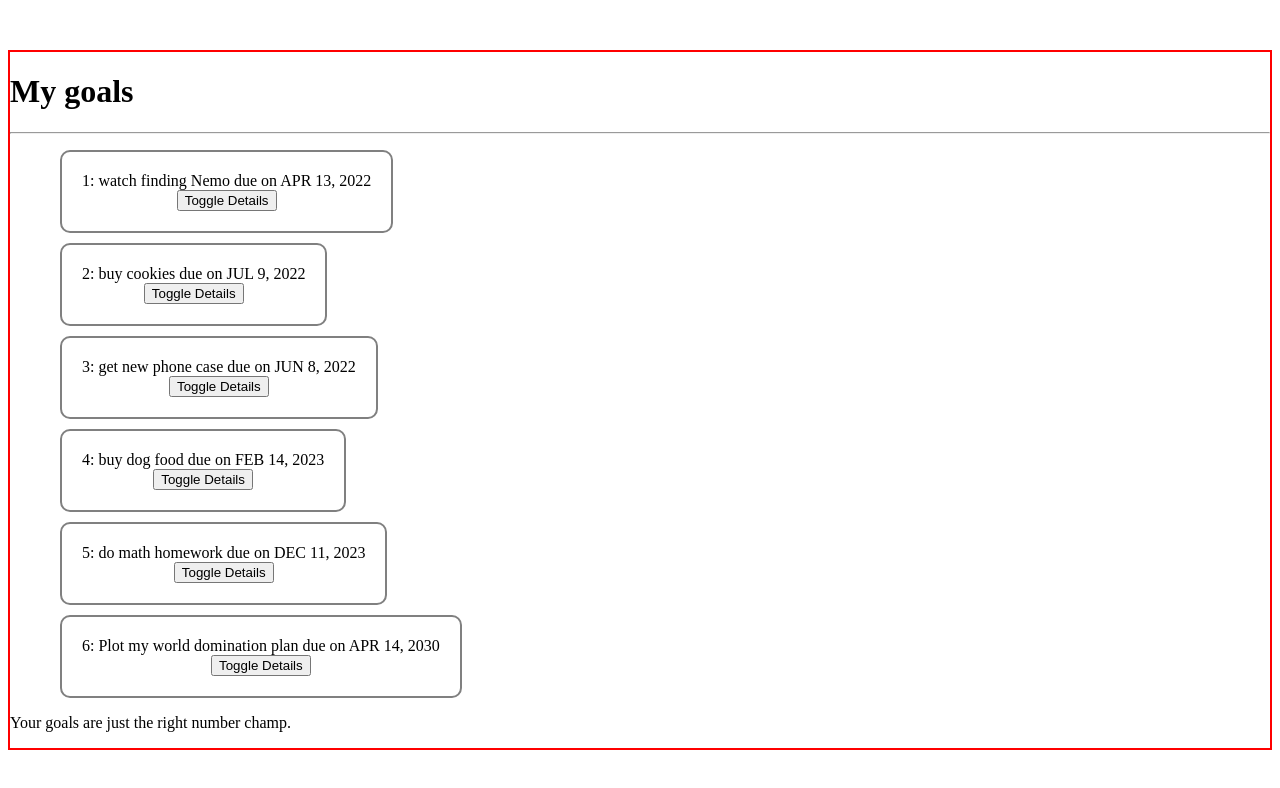
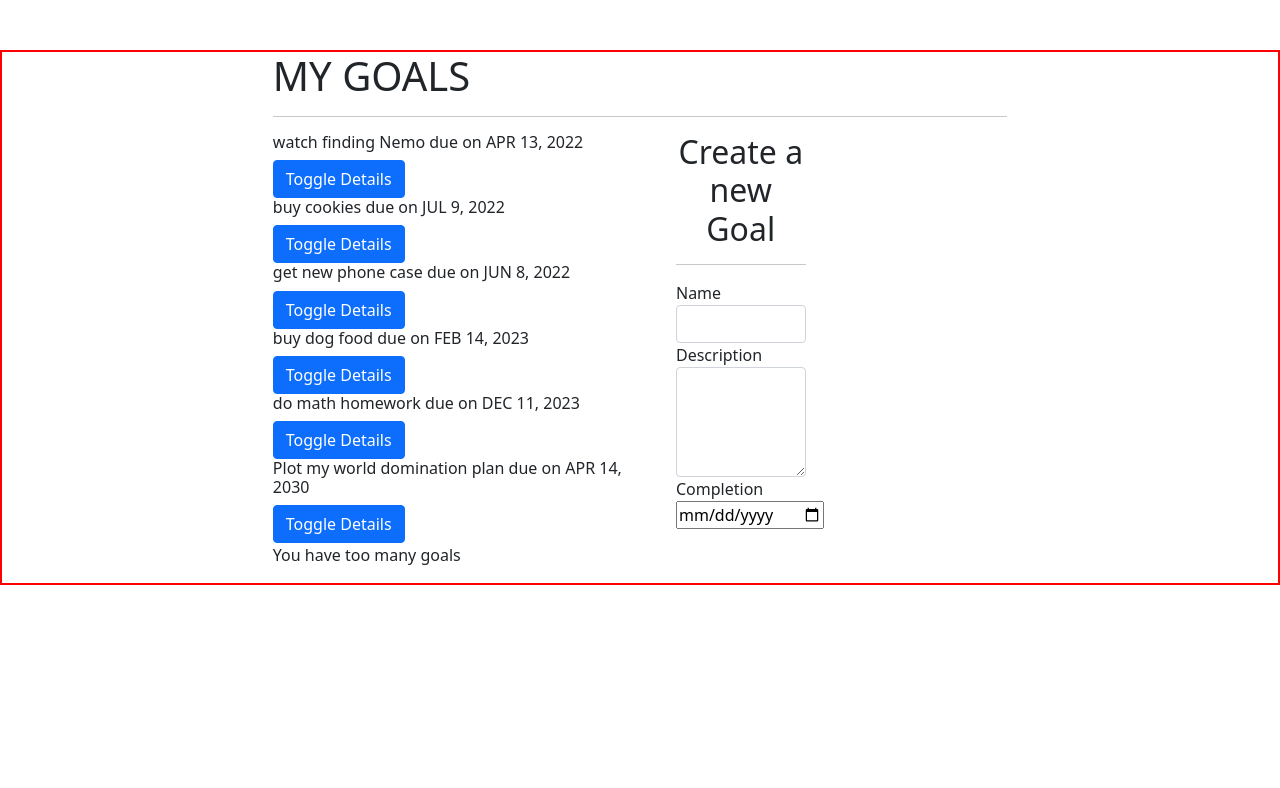
Before and after one commit to KellyKiiru/goals, an Angular app: page / in a window 1280 px wide. Shown: the top 788 px of the page. Built offline with nearby package versions, Linux system fonts and the light colour scheme.

Commit message:
add form

```diff
--- a/package.json
+++ b/package.json
@@ -18,6 +18,8 @@
     "@angular/platform-browser": "~13.3.0",
     "@angular/platform-browser-dynamic": "~13.3.0",
     "@angular/router": "~13.3.0",
+    "bootstrap": "^5.1.3",
+    "popper": "^1.0.1",
     "rxjs": "~7.5.0",
     "tslib": "^2.3.0",
     "zone.js": "~0.11.4"
--- a/src/app/app.component.html
+++ b/src/app/app.component.html
@@ -1,3 +1,3 @@
-<div style="margin-top: 50px; border: solid 2px red;">
+<div style="margin-top: 50px; border: solid 2px red; display: flex; justify-content: space-evenly;">
   <app-goal></app-goal>
 </div>
--- a/src/app/goal-detail/goal-detail.component.css
+++ b/src/app/goal-detail/goal-detail.component.css
@@ -1,5 +1,5 @@
 .goalDetail{
     background-color: bisque;
-    padding: 5px;
+    padding: 20px;
     border-radius: 5px;
 }
--- a/src/app/goal-detail/goal-detail.component.html
+++ b/src/app/goal-detail/goal-detail.component.html
@@ -7,5 +7,5 @@
 <div class="goalDetail">
     <p>{{goal?.description}}</p>
     <p>This goal will be deleted in {{goal?.completeDate|dateCount}} days</p>
-    <button (click)="goalDelete(true)" >Delete</button>
+    <button style="position: relative; bottom: 10px;" class="btn btn-danger" (click)="goalDelete(true)" >Delete</button>
 </div>
--- /dev/null
+++ b/src/app/goal-form/goal-form.component.html
@@ -0,0 +1,37 @@
+<div class="container-fluid">
+    <h2 class="text-center">Create a new Goal</h2>
+    <hr>
+    <form (ngSubmit)='submitGoal()' #goalForm="ngForm">
+        <div class="form-group">
+
+            <label for="name">Name</label>
+            <input type="text" required class="form-control" id="name" [(ngModel)]="newGoal.name" name="name
+            " #name='ngModel'>
+            <div [hidden]="name.valid || name.pristine" class="alert alert-danger">
+                <p>Name is required</p>
+              </div>
+
+            <!-- <label for="name">Name</label>
+            <input type="text" class="form-control" id="name" [(ngModel)]="newGoal.name" name="name" #name='ngModel'
+                required>
+            <div [hidden]="name.valid || name.pristine" class="alert alert-danger">
+                <p>Name is required</p>
+            </div> -->
+
+        </div>
+        <div class="form-group">
+
+            <label for="description">Description</label>
+            <textarea class="form-control" id="description" rows="4" required [(ngModel)]="newGoal.description"
+                name="description"></textarea>
+
+        </div>
+        <div class="form-group">
+            <label for="complete">Completion</label>
+            <input type='date' id="complete" required>
+
+        </div>
+
+        <!-- <button (click)="" >Add goal</button> -->
+    </form>
+</div>
--- /dev/null
+++ b/src/app/goal-form/goal-form.component.ts
@@ -0,0 +1,23 @@
+import { Component, OnInit, Output, EventEmitter } from '@angular/core';
+import { Goal } from '../goal';
+
+@Component({
+  selector: 'app-goal-form',
+  templateUrl: './goal-form.component.html',
+  styleUrls: ['./goal-form.component.css']
+})
+export class GoalFormComponent implements OnInit {
+
+  newGoal = new Goal (0, '', '', new Date);
+  @Output() addGoal = new EventEmitter<Goal>();
+
+  constructor() { }
+
+  submitGoal(){
+    this.addGoal.emit(this.newGoal);
+  }
+
+  ngOnInit(): void {
+  }
+
+}
--- a/src/app/goal/goal.component.html
+++ b/src/app/goal/goal.component.html
@@ -1,17 +1,17 @@
-<div>
+<!-- <div class="container">
     <h1> My goals </h1>
     <hr>
     <ul>
         <div class="displayGoals" *ngFor="let goal of goals; let i = index">
-            <li appStrikeThrough style="list-style: none;">
+            <li style="list-style: none; margin-bottom: 10px;">
                 {{goal.id}}: {{goal.name}} due on {{goal.completeDate|date|uppercase}} </li>
-            <button (click)="toggleDetails(i)" >Toggle Details</button>
+            <button style=" margin-bottom: 10px;" class="btn btn-warning" (click)="toggleDetails(i)" >Toggle Details</button>
             <app-goal-detail *ngIf='goal.showDescription' [goal]='goal' (isComplete) = "deleteGoal($event, i)" ></app-goal-detail>
         </div>
     </ul>
     <p *ngIf="goals.length == goals.length">Your goals are just the right number champ.</p>
 
-</div>
+</div> -->
 
 
 
@@ -25,3 +25,29 @@
       </li>
     </ul>
   </div> -->
+
+  <div class="container">
+    <h1>MY GOALS</h1>
+    <hr>
+
+    <div class="row">
+      <div class="col-md-6">
+        <div *ngFor='let goal of goals;let i = index'>
+          <div>
+            <h6 id={{i}} appStrikethrough>{{goal.name}} due on {{goal.completeDate|date|uppercase}}</h6>
+            <button (click)='toggleDetails(i)' class="btn btn-primary">Toggle Details</button>
+          </div>
+
+          <div *ngIf='goal.showDescription'>
+            <app-goal-detail  [goal]='goal' (isComplete) = 'deleteGoal($event,i)'></app-goal-detail>
+          </div>
+        </div>
+      </div>
+      <div class="col-md-6">
+        <div class="col-md-6">
+          <app-goal-form (addGoal)="addNewGoal($event)"></app-goal-form>
+     </div>
+      </div>
+    </div>
+    <p *ngIf='goals.length > 5'>You have too many goals</p>
+  </div>
--- a/src/app/goal/goal.component.ts
+++ b/src/app/goal/goal.component.ts
@@ -64,5 +64,13 @@ export class GoalComponent implements OnInit {
     }
   }
 
+
+  addNewGoal(goal: Goal){
+    let goalLength = this.goals.length;
+    goal.id = goalLength+1;
+    goal.completeDate = new Date(goal.completeDate)
+    this.goals.push(goal)
+  }
+
   ngOnInit(): void {}
 }
--- a/src/index.html
+++ b/src/index.html
@@ -5,6 +5,7 @@
   <title>Goals</title>
   <base href="/">
   <meta name="viewport" content="width=device-width, initial-scale=1">
+  <link href="https://cdn.jsdelivr.net/npm/bootstrap@5.1.3/dist/css/bootstrap.min.css" rel="stylesheet" integrity="sha384-1BmE4kWBq78iYhFldvKuhfTAU6auU8tT94WrHftjDbrCEXSU1oBoqyl2QvZ6jIW3" crossorigin="anonymous">
   <link rel="icon" type="image/x-icon" href="favicon.ico">
 </head>
 <body>
--- a/src/styles.css
+++ b/src/styles.css
@@ -1 +1,2 @@
 /* You can add global styles to this file, and also import other style files */
+/* @import 'node_modules/bootstrap/dist/css/bootstrap.css'; */
```
Also changed, not shown: src/app/app.module.ts (+6 -1 lines), src/app/goal-form/goal-form.component.css (added), 2 other files (tests, documents, lock files or other folders).
